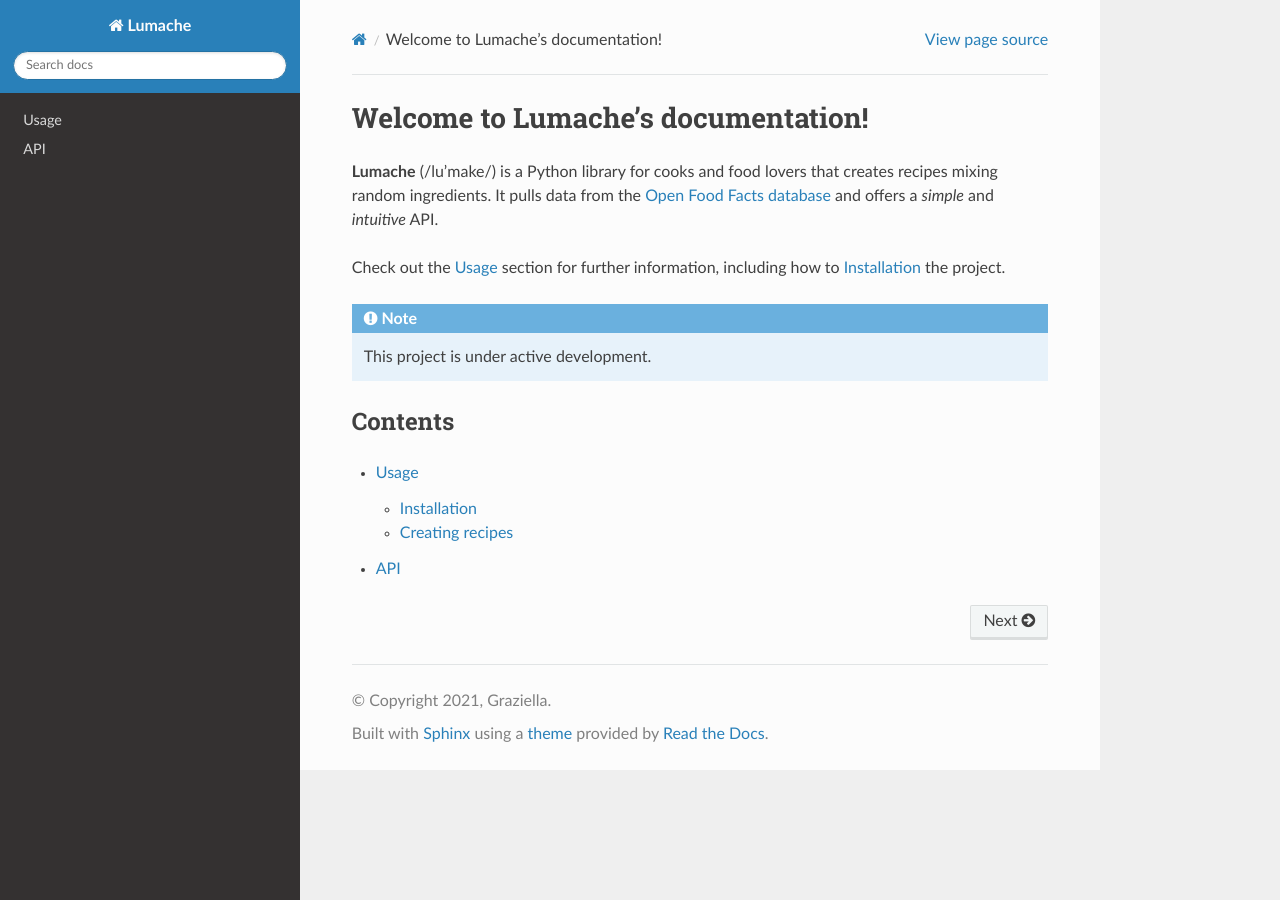
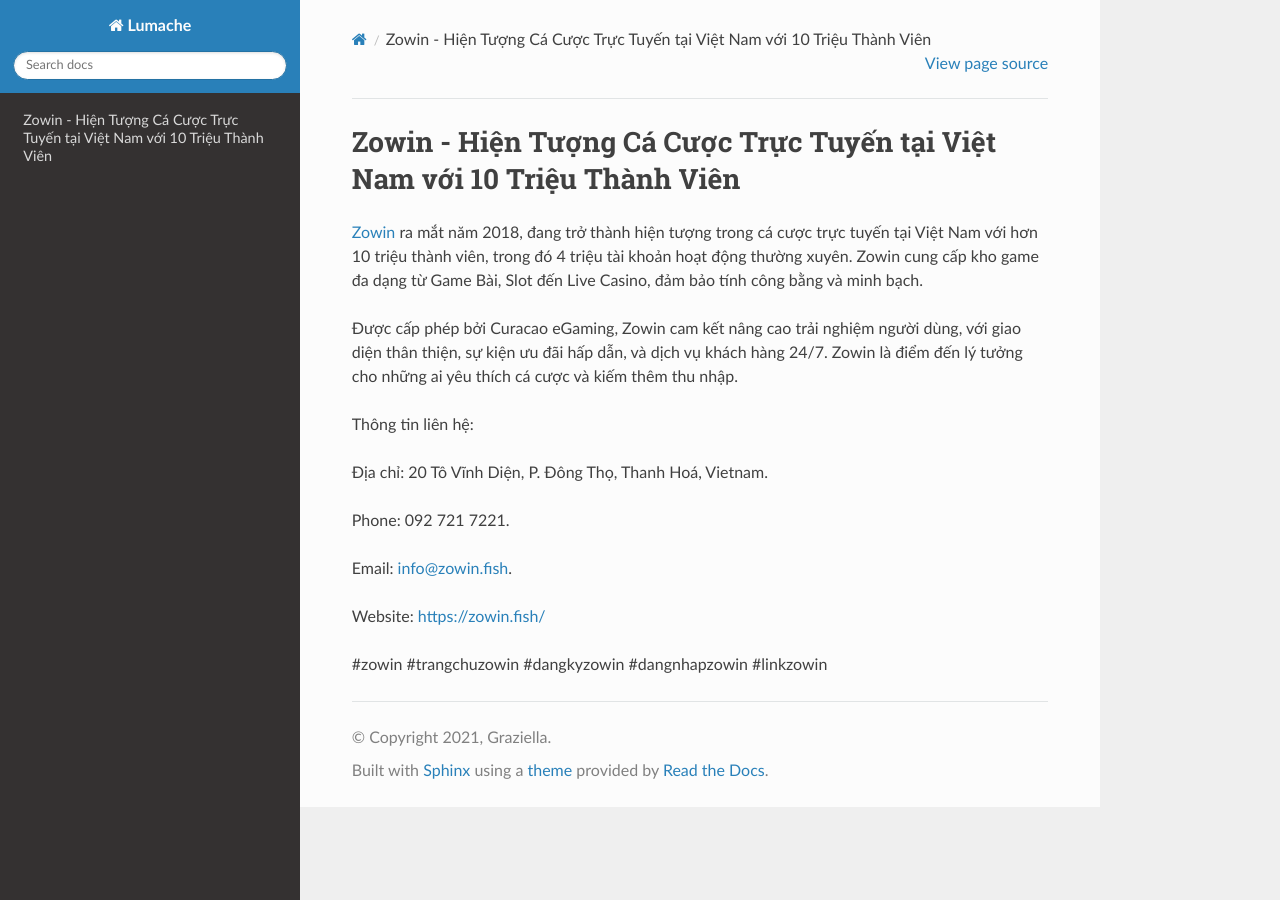
Before and after one commit to JonsCalicut123/zowinfish, a Sphinx documentation site: the page built from docs/source/index.rst, in a window 1280 px wide. Built offline with Sphinx 7.4.7 and the Read the Docs theme 3.1.0, drawn with Linux system fonts in a browser that asks for light colours.

Commit message:
Update index.rst

```diff
--- a/docs/source/index.rst
+++ b/docs/source/index.rst
@@ -1,22 +1,18 @@
-Welcome to Lumache's documentation!
+Zowin - Hiện Tượng Cá Cược Trực Tuyến tại Việt Nam với 10 Triệu Thành Viên
 ===================================
 
-**Lumache** (/lu'make/) is a Python library for cooks and food lovers
-that creates recipes mixing random ingredients.
-It pulls data from the `Open Food Facts database <https://world.openfoodfacts.org/>`_
-and offers a *simple* and *intuitive* API.
+`Zowin <https://zowin.fish/>`_ ra mắt năm 2018, đang trở thành hiện tượng trong cá cược trực tuyến tại Việt Nam với hơn 10 triệu thành viên, trong đó 4 triệu tài khoản hoạt động thường xuyên. Zowin cung cấp kho game đa dạng từ Game Bài, Slot đến Live Casino, đảm bảo tính công bằng và minh bạch.
 
-Check out the :doc:`usage` section for further information, including
-how to :ref:`installation` the project.
+Được cấp phép bởi Curacao eGaming, Zowin cam kết nâng cao trải nghiệm người dùng, với giao diện thân thiện, sự kiện ưu đãi hấp dẫn, và dịch vụ khách hàng 24/7. Zowin là điểm đến lý tưởng cho những ai yêu thích cá cược và kiếm thêm thu nhập.
 
-.. note::
+Thông tin liên hệ:
 
-   This project is under active development.
+Địa chỉ: 20 Tô Vĩnh Diện, P. Đông Thọ, Thanh Hoá, Vietnam.
 
-Contents
---------
+Phone: 092 721 7221.
 
-.. toctree::
+Email: info@zowin.fish.
 
-   usage
-   api
+Website: https://zowin.fish/
+
+#zowin #trangchuzowin #dangkyzowin #dangnhapzowin #linkzowin
```
